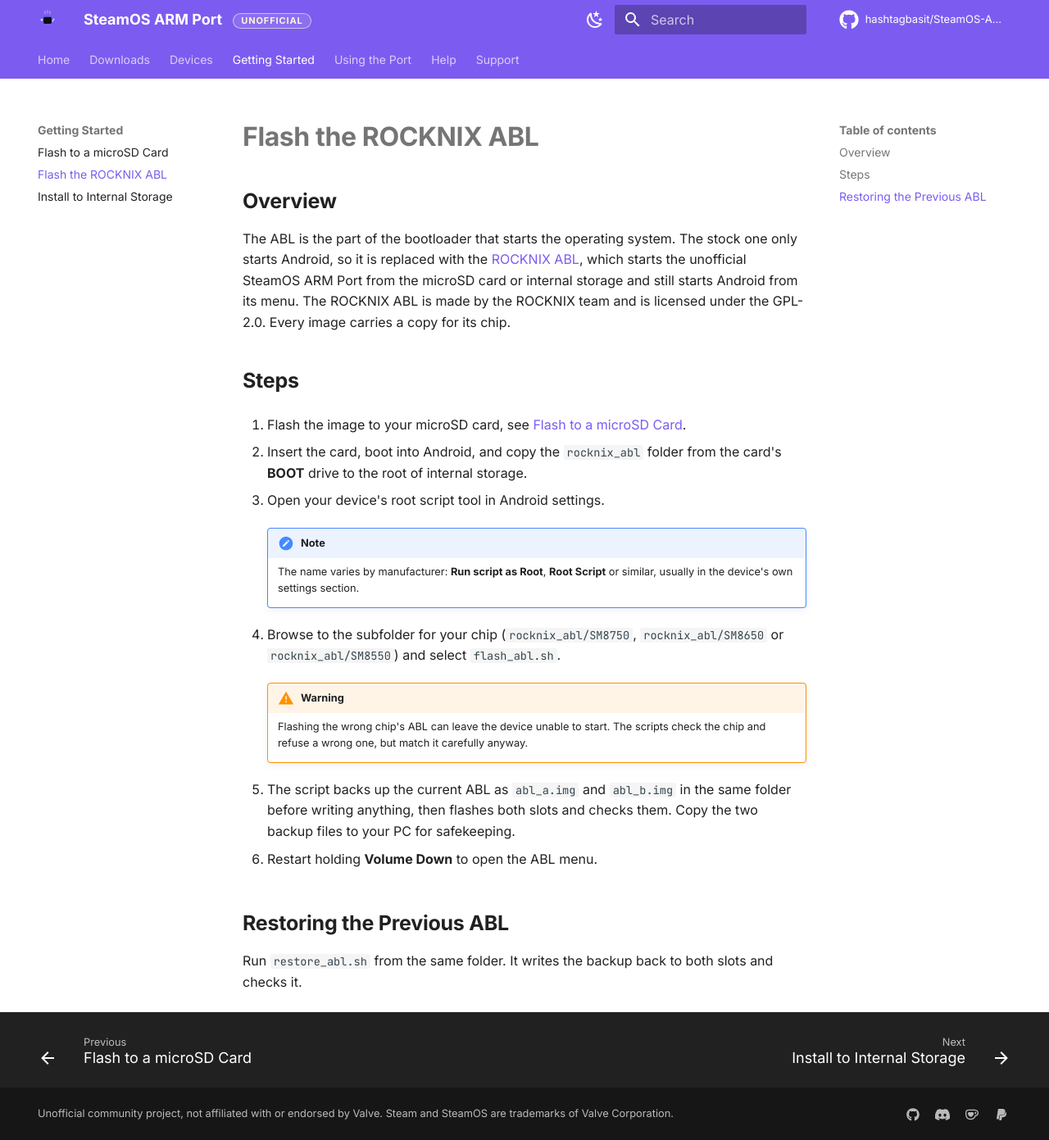
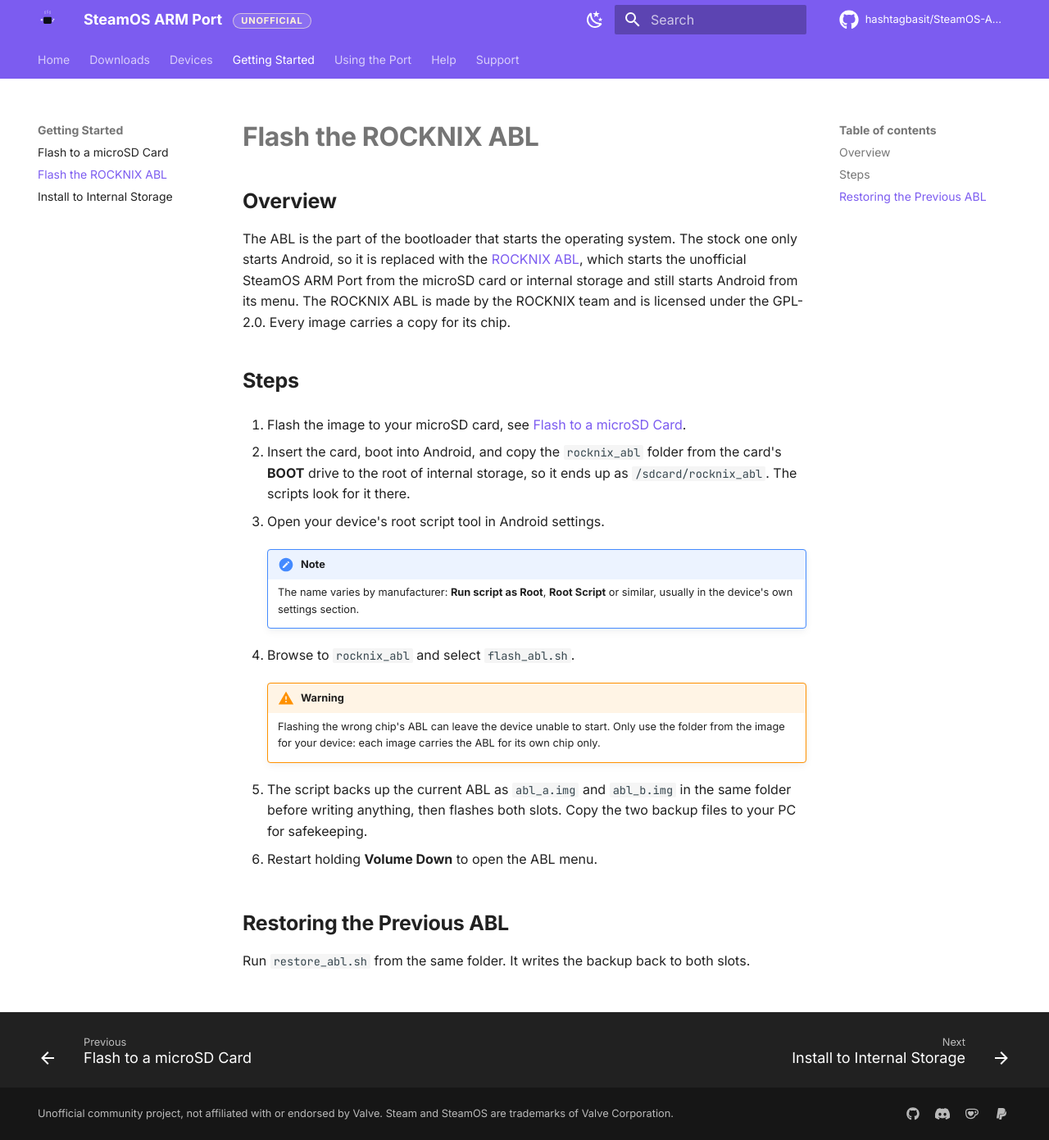
Before and after one commit to steamos-arm-port/steamos-arm-port.github.io, an MkDocs documentation site: the page built from docs/getting-started/abl.md, in a window 1280 px wide and 1391 px high. Shown: the whole window at 82% size. Built offline with MkDocs 1.6.1 and Material for MkDocs 9.7.7, drawn with Linux system fonts in a browser that asks for light colours; comment, search, counter and statistics services are not loaded.

Commit message:
docs(abl): the folder goes to /sdcard/rocknix_abl, scripts are plain dd now

```diff
--- a/docs/getting-started/abl.md
+++ b/docs/getting-started/abl.md
@@ -14,7 +14,8 @@ GPL-2.0. Every image carries a copy for its chip.
 1. Flash the image to your microSD card, see [Flash to a microSD Card](install.md).
 
 2. Insert the card, boot into Android, and copy the `rocknix_abl` folder from
-   the card's **BOOT** drive to the root of internal storage.
+   the card's **BOOT** drive to the root of internal storage, so it ends up
+   as `/sdcard/rocknix_abl`. The scripts look for it there.
 
 3. Open your device's root script tool in Android settings.
 
@@ -23,22 +24,21 @@ GPL-2.0. Every image carries a copy for its chip.
         The name varies by manufacturer: **Run script as Root**, **Root
         Script** or similar, usually in the device's own settings section.
 
-4. Browse to the subfolder for your chip (`rocknix_abl/SM8750`,
-   `rocknix_abl/SM8650` or `rocknix_abl/SM8550`) and select `flash_abl.sh`.
+4. Browse to `rocknix_abl` and select `flash_abl.sh`.
 
     !!! warning
 
         Flashing the wrong chip's ABL can leave the device unable to start.
-        The scripts check the chip and refuse a wrong one, but match it
-        carefully anyway.
+        Only use the folder from the image for your device: each image
+        carries the ABL for its own chip only.
 
 5. The script backs up the current ABL as `abl_a.img` and `abl_b.img` in the
-   same folder before writing anything, then flashes both slots and checks
-   them. Copy the two backup files to your PC for safekeeping.
+   same folder before writing anything, then flashes both slots. Copy the
+   two backup files to your PC for safekeeping.
 
 6. Restart holding **Volume Down** to open the ABL menu.
 
 ## Restoring the Previous ABL
 
 Run `restore_abl.sh` from the same folder. It writes the backup back to both
-slots and checks it.
+slots.
```
